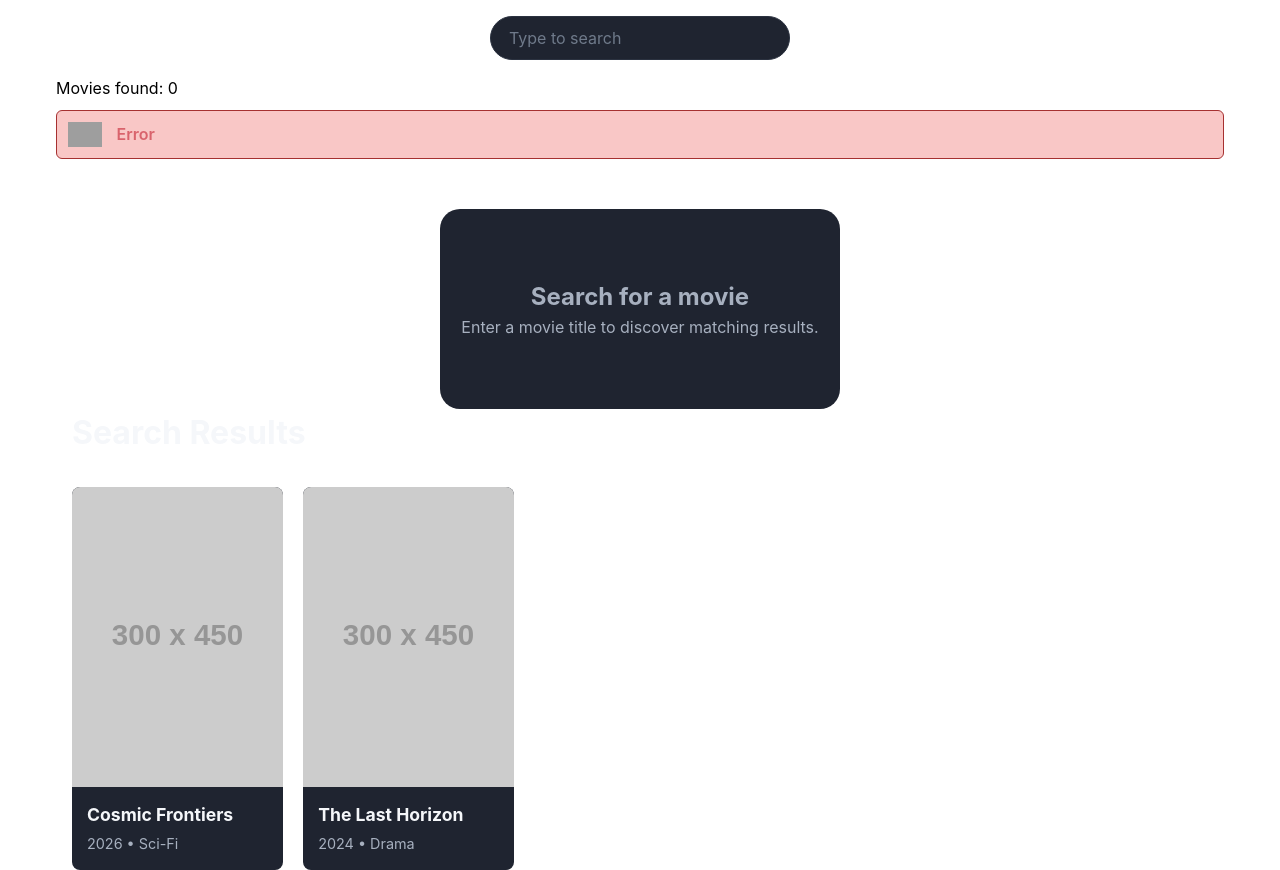
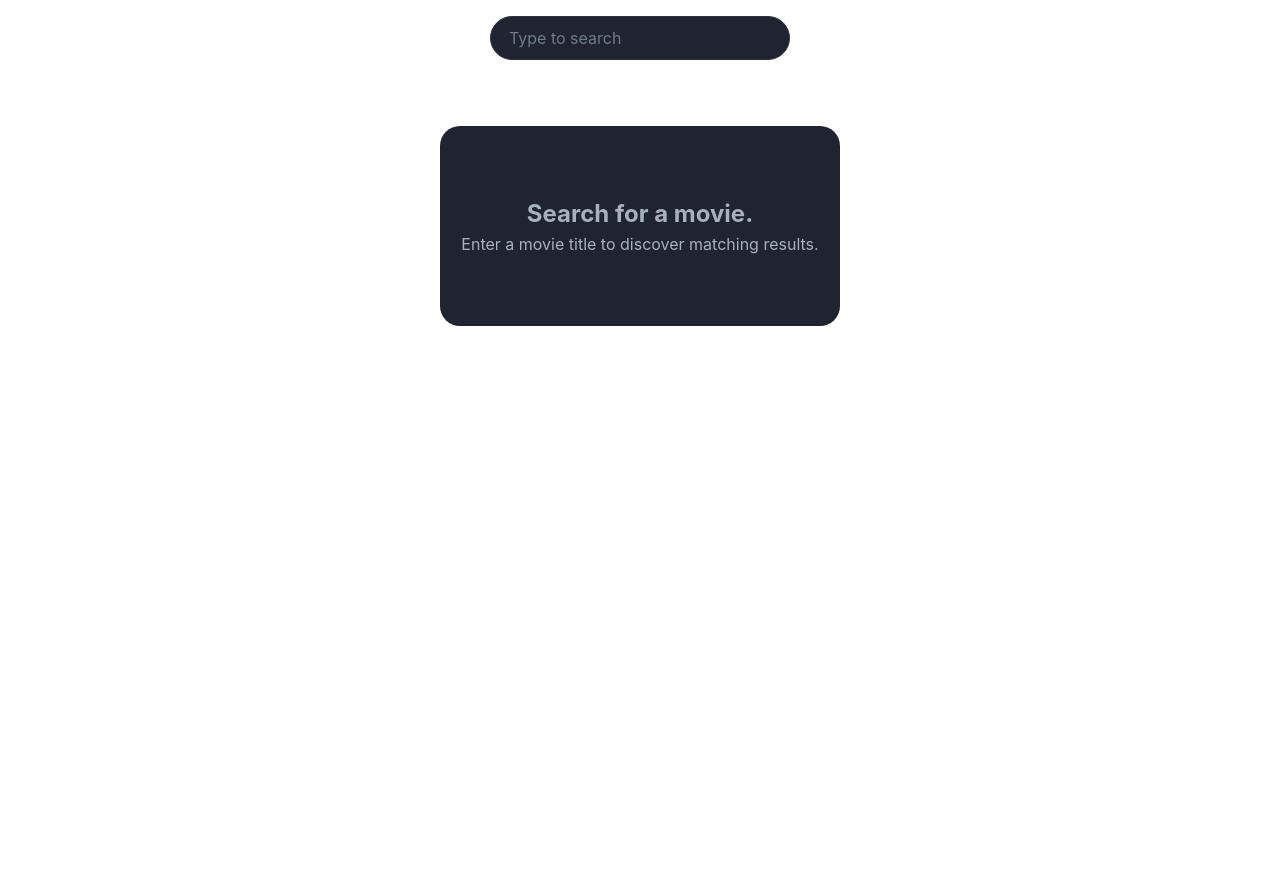
Before and after one commit to Goat3ggs/movie-search-app, a React (Vite) app: page / in a window 1280 px wide. After the commit the page ends 800 px from the top, so only its background shows below. Built offline with nearby package versions, Linux system fonts and the light colour scheme; grey boxes are pictures that could not be loaded.

Commit message:
feat: create renderContent function for UI handeling and remove mockData

```diff
--- a/src/App.jsx
+++ b/src/App.jsx
@@ -5,23 +5,6 @@ import Loading from "./components/Loading";
 import ErrorMessage from "./components/ErrorMessage";
 import EmptyState from "./components/EmptyState";
 import { searchMovies } from "./api/movies";
-
-const mockMovies = [
-  {
-    id: 1,
-    title: "Cosmic Frontiers",
-    year: "2026",
-    type: "Sci-Fi",
-    poster: "https://placehold.co/300x450/png",
-  },
-  {
-    id: 2,
-    title: "The Last Horizon",
-    year: "2024",
-    type: "Drama",
-    poster: "https://placehold.co/300x450/png",
-  },
-];
 
 function App() {
   const [inputValue, setInputValue] = useState("");
@@ -68,20 +51,36 @@ function App() {
     fetchMovies();
   }, [searchQuery]);
 
+  function renderContent() {
+    if (isLoading) {
+      return <Loading />;
+    }
+
+    if (error) {
+      return <ErrorMessage message={error} />;
+    }
+
+    if (!hasSearched) {
+      return <EmptyState message="Search for a movie." />;
+    }
+
+    if (movies.length === 0) {
+      return <EmptyState message="No movies found." />;
+    }
+
+    return <MovieList movies={movies} title={`Results for: ${searchQuery}`} />;
+  }
+
   return (
     <>
       <div className="container">
-        <Loading />
         <SearchBar
           value={inputValue}
           onChange={handleInputChange}
           onSubmit={handleSubmit}
         />
-        <p>Movies found: {movies.length}</p>
 
-        <ErrorMessage message={error} />
-        <EmptyState />
-        <MovieList movies={mockMovies} />
+        {renderContent()}
       </div>
     </>
   );
--- a/src/components/EmptyState.jsx
+++ b/src/components/EmptyState.jsx
@@ -1,7 +1,7 @@
-export default function EmptyState() {
+export default function EmptyState({ message }) {
   return (
     <div className="empty-state">
-      <h2>Search for a movie</h2>
+      <h2>{message}</h2>
       <p>Enter a movie title to discover matching results.</p>
     </div>
   );
--- a/src/components/MovieList.jsx
+++ b/src/components/MovieList.jsx
@@ -1,9 +1,9 @@
 import MovieCard from "./MovieCard";
 
-export default function MovieList({ movies }) {
+export default function MovieList({ movies, title }) {
   return (
     <div className="movielist-container">
-      <h1 className="category-title">Search Results</h1>
+      <h1 className="category-title">{title}</h1>
       <div className="container movie-grid">
         {movies.map((movie) => (
           <MovieCard key={movie.id} movie={movie} />
```
Also changed, not shown: public/icon-stop.svg (added).
